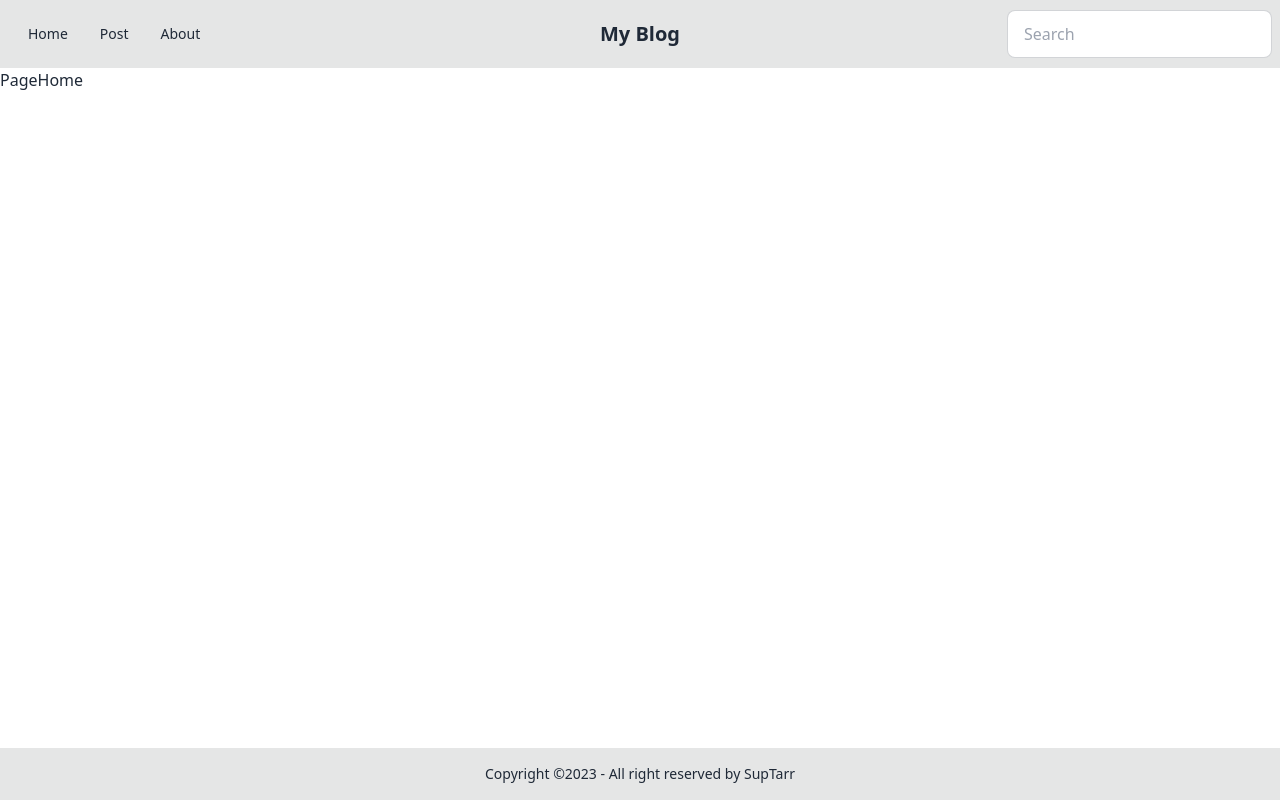
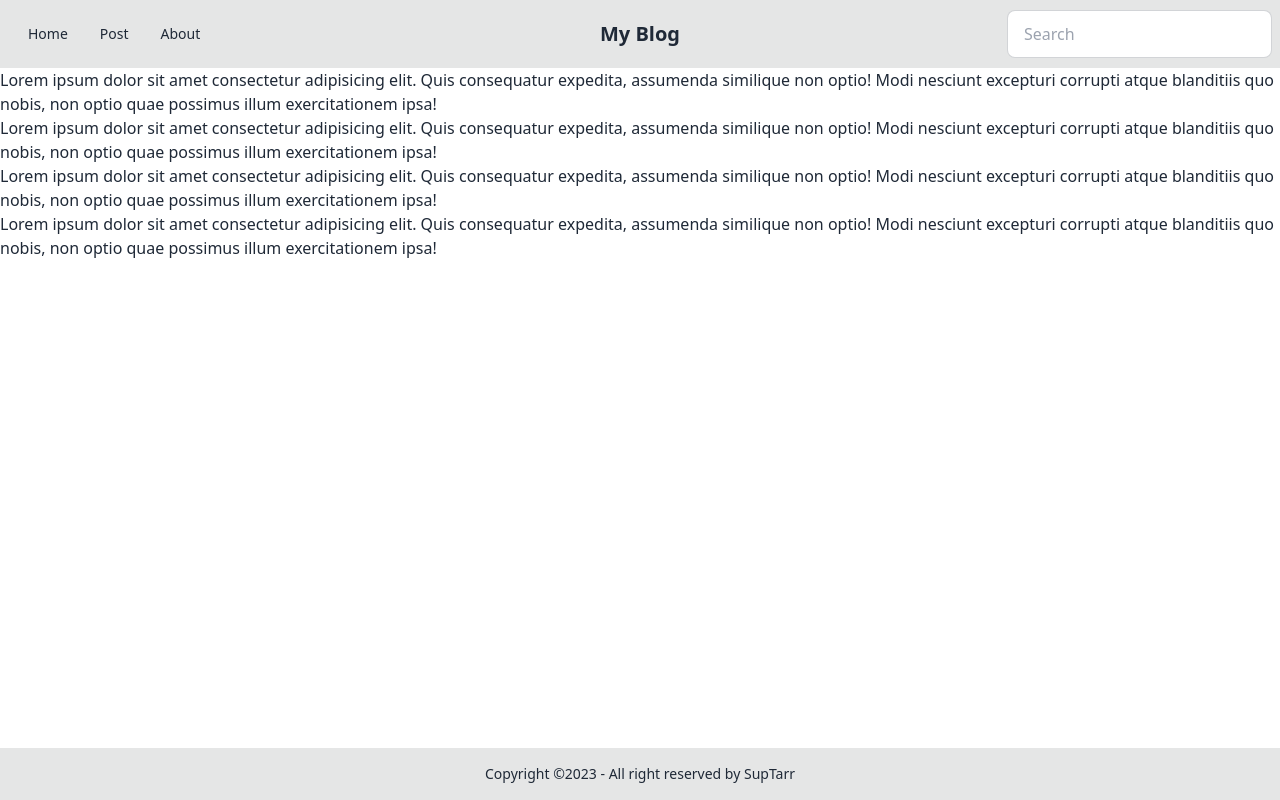
Before and after one commit to SupTarr/my-blog, a React (Vite) app: page / in a window 1280 px wide. Built offline with nearby package versions, Linux system fonts and the light colour scheme.

Commit message:
feat: add posts and search state

```diff
--- a/src/App.tsx
+++ b/src/App.tsx
@@ -1,4 +1,6 @@
+import { useState } from "react";
 import { Routes, Route } from "react-router-dom";
+import { Post } from "./types/Post";
 import Header from "./components/Header";
 import Footer from "./components/Footer";
 import PageHome from "./pages/PageHome";
@@ -8,11 +10,40 @@ import PageAbout from "./pages/PageAbout";
 import Page404 from "./pages/Page404";
 
 function App() {
+  const [posts, setPosts] = useState<Post[]>([
+    {
+      id: 1,
+      title: "My First Post",
+      datetime: "July 01, 2021 11:17:36 AM",
+      body: "Lorem ipsum dolor sit amet consectetur adipisicing elit. Quis consequatur expedita, assumenda similique non optio! Modi nesciunt excepturi corrupti atque blanditiis quo nobis, non optio quae possimus illum exercitationem ipsa!",
+    },
+    {
+      id: 2,
+      title: "My 2nd Post",
+      datetime: "July 01, 2021 11:17:36 AM",
+      body: "Lorem ipsum dolor sit amet consectetur adipisicing elit. Quis consequatur expedita, assumenda similique non optio! Modi nesciunt excepturi corrupti atque blanditiis quo nobis, non optio quae possimus illum exercitationem ipsa!",
+    },
+    {
+      id: 3,
+      title: "My 3rd Post",
+      datetime: "July 01, 2021 11:17:36 AM",
+      body: "Lorem ipsum dolor sit amet consectetur adipisicing elit. Quis consequatur expedita, assumenda similique non optio! Modi nesciunt excepturi corrupti atque blanditiis quo nobis, non optio quae possimus illum exercitationem ipsa!",
+    },
+    {
+      id: 4,
+      title: "My Fourth Post",
+      datetime: "July 01, 2021 11:17:36 AM",
+      body: "Lorem ipsum dolor sit amet consectetur adipisicing elit. Quis consequatur expedita, assumenda similique non optio! Modi nesciunt excepturi corrupti atque blanditiis quo nobis, non optio quae possimus illum exercitationem ipsa!",
+    },
+  ]);
+  const [search, setSearch] = useState<string>("");
+  const [searchResults, setSearchResults] = useState<Post[]>([]);
+
   return (
     <main className="app min-h-screen">
-      <Header />
+      <Header search={search} setSearch={setSearch} />
       <Routes>
-        <Route path="/" element={<PageHome />} />
+        <Route path="/" element={<PageHome posts={posts} />} />
         <Route path="/post" element={<PageNewPost />} />
         <Route path="/post/:id" element={<PagePost />} />
         <Route path="/about" element={<PageAbout />} />
--- /dev/null
+++ b/src/components/Alert.tsx
@@ -0,0 +1,71 @@
+enum AlertType {
+  Info,
+  Error,
+}
+
+type PropsType = {
+  type: AlertType;
+  message: string;
+};
+
+const fromAlertTypeToString = (type: AlertType): string => {
+  switch (type) {
+    case AlertType.Error:
+      return "alert-error";
+    default:
+      return "alert-info";
+  }
+};
+
+const renderSwitch = (type: AlertType): JSX.Element => {
+  switch (type) {
+    case AlertType.Error:
+      return (
+        <svg
+          xmlns="http://www.w3.org/2000/svg"
+          className="h-6 w-6 shrink-0 stroke-current"
+          fill="none"
+          viewBox="0 0 24 24"
+        >
+          <path
+            strokeLinecap="round"
+            strokeLinejoin="round"
+            strokeWidth="2"
+            d="M10 14l2-2m0 0l2-2m-2 2l-2-2m2 2l2 2m7-2a9 9 0 11-18 0 9 9 0 0118 0z"
+          />
+        </svg>
+      );
+    default:
+      return (
+        <svg
+          xmlns="http://www.w3.org/2000/svg"
+          fill="none"
+          viewBox="0 0 24 24"
+          className="h-6 w-6 shrink-0 stroke-current"
+        >
+          <path
+            strokeLinecap="round"
+            strokeLinejoin="round"
+            strokeWidth="2"
+            d="M13 16h-1v-4h-1m1-4h.01M21 12a9 9 0 11-18 0 9 9 0 0118 0z"
+          ></path>
+        </svg>
+      );
+  }
+};
+
+const Alert = ({ type, message }: PropsType) => {
+  return (
+    <div
+      role="alert"
+      className={`alert ${fromAlertTypeToString(
+        type,
+      )} m-5 flex w-[calc(100%-2.5rem)] gap-5 p-5`}
+    >
+      {renderSwitch(type)}
+      <span>{message}</span>
+    </div>
+  );
+};
+
+export { Alert, AlertType };
--- a/src/components/Header.tsx
+++ b/src/components/Header.tsx
@@ -1,6 +1,11 @@
 import Menu from "./Menu";
 
-const Header = () => {
+type PropsType = {
+  search: string;
+  setSearch(newSearch: string): void;
+};
+
+const Header = ({ search, setSearch }: PropsType) => {
   return (
     <div className="navbar sticky top-0 justify-between bg-base-300">
       <div className="navbar-start w-auto md:w-[50%]">
@@ -15,6 +20,8 @@ const Header = () => {
             type="text"
             placeholder="Search"
             className="input input-bordered w-36 md:w-auto"
+            value={search}
+            onChange={(e) => setSearch(e.target.value)}
           />
         </div>
       </div>
--- a/src/components/Menu.tsx
+++ b/src/components/Menu.tsx
@@ -1,3 +1,5 @@
+import { Link } from "react-router-dom";
+
 const Menu = () => {
   return (
     <>
@@ -23,25 +25,25 @@ const Menu = () => {
           className="menu dropdown-content menu-sm z-[1] mt-3 w-52 rounded-box bg-base-100 p-2 shadow"
         >
           <li>
-            <a>Home</a>
+            <Link to="/">Home</Link>
           </li>
           <li>
-            <a>Post</a>
+            <Link to="/post">Post</Link>
           </li>
           <li>
-            <a>About</a>
+            <Link to="/about">About</Link>
           </li>
         </ul>
       </div>
       <ul tabIndex={0} className="menu menu-horizontal hidden px-1 md:flex">
         <li>
-          <a>Home</a>
+          <Link to="/">Home</Link>
         </li>
         <li>
-          <a>Post</a>
+          <Link to="/post">Post</Link>
         </li>
         <li>
-          <a>About</a>
+          <Link to="/about">About</Link>
         </li>
       </ul>
     </>
--- a/src/pages/PageHome.tsx
+++ b/src/pages/PageHome.tsx
@@ -1,5 +1,20 @@
-const PageHome = () => {
-  return <main>PageHome</main>;
+import { Post } from "../types/Post";
+import { Alert, AlertType } from "../components/Alert";
+
+type PropsType = {
+  posts: Post[];
+};
+
+const PageHome = ({ posts }: PropsType) => {
+  return (
+    <main>
+      {posts.length ? (
+        posts.map((post) => <p>{post.body}</p>)
+      ) : (
+        <Alert type={AlertType.Info} message={"No posts to display."} />
+      )}
+    </main>
+  );
 };
 
 export default PageHome;
--- /dev/null
+++ b/src/types/Post.ts
@@ -0,0 +1,8 @@
+type Post = {
+  id: number;
+  title: string;
+  datetime: string;
+  body: string;
+};
+
+export type { Post };
```
